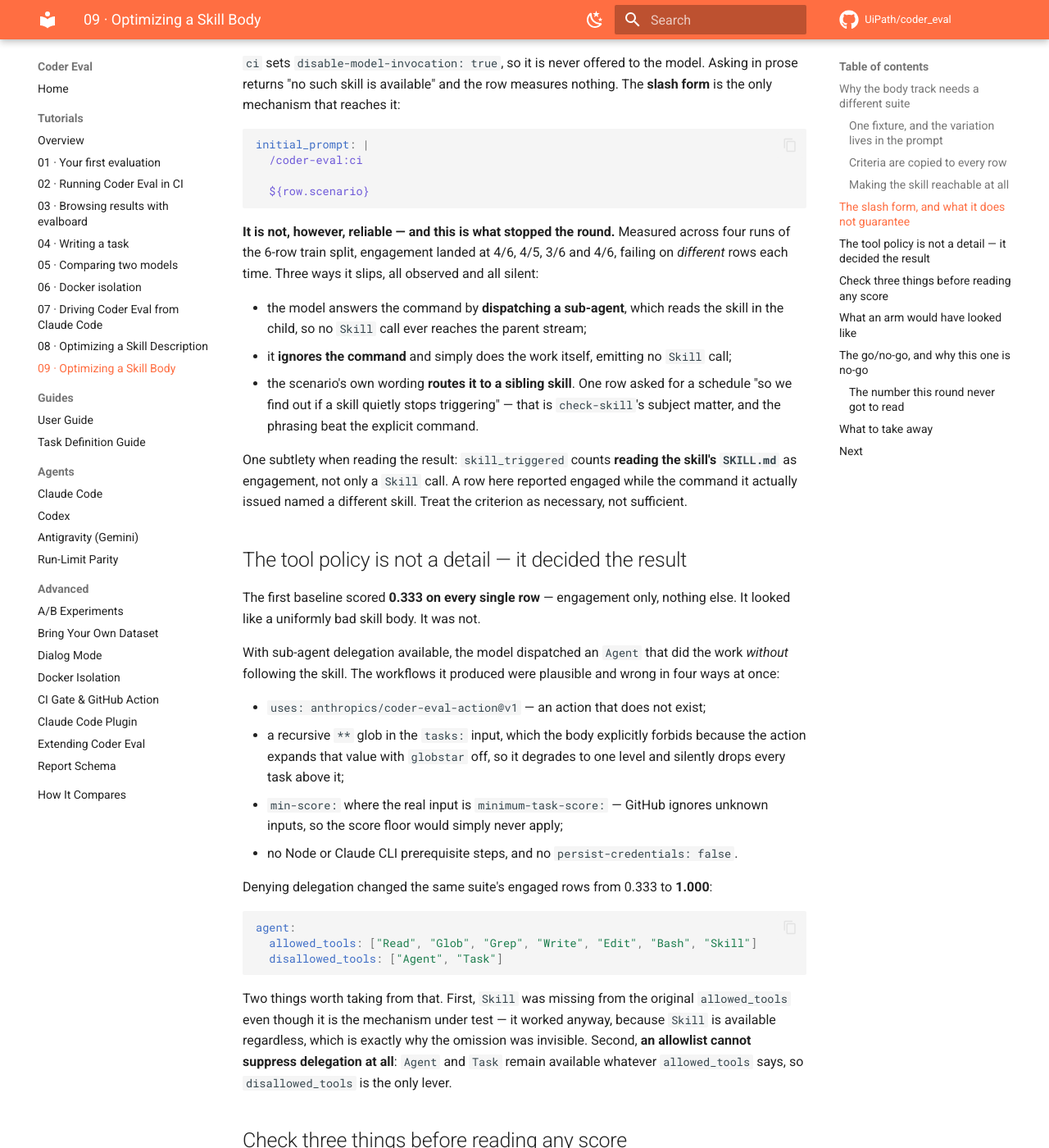
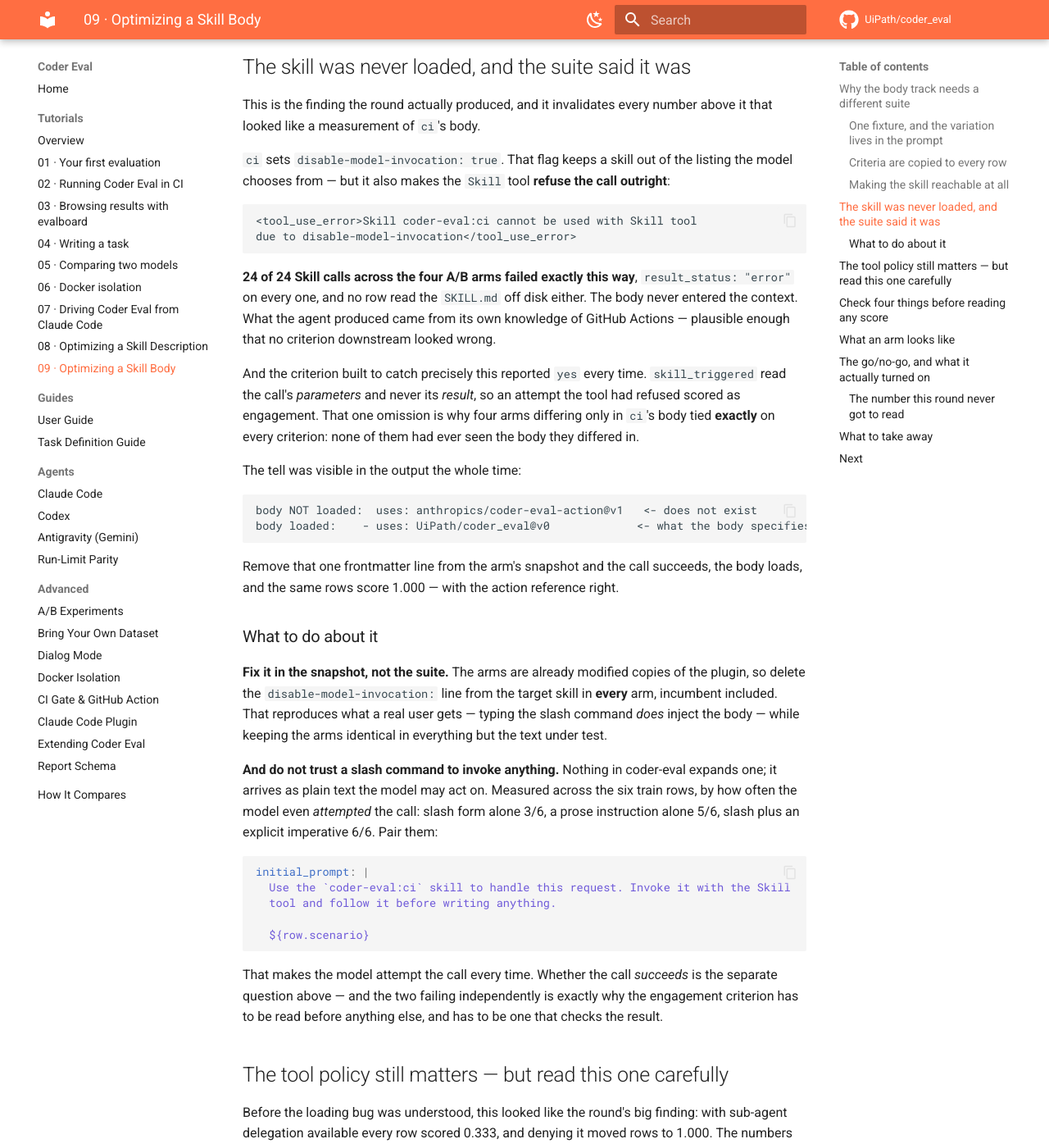
Before and after one commit to UiPath/coder_eval, an MkDocs documentation site: the page built from docs/tutorials/09-optimizing-a-skill-body.md, in a window 1280 px wide and 1400 px high, scrolled down 2958 px. Shown: the whole window at 82% size. Built offline with MkDocs 1.6.1 and Material for MkDocs 9.7.7, drawn with Linux system fonts in a browser that asks for light colours; comment, search, counter and statistics services are not loaded; some of the changed text lies outside the part shown.

Commit message:
docs: correct tutorial 09 — the round's null had a different cause than reported
Tutorial 09 explained the no-promotion result as flaky 50-80% engagement plus a
ceiling where the skill did engage. Both were artifacts of the criterion bug
fixed in 59019dd. Engagement was never 50-80%; it was zero. The varying figure
came from counting refused Skill calls plus the occasional row that genuinely
read a SKILL.md off disk.

Rewritten around what actually happened:
  - `ci` sets disable-model-invocation: true, so the Skill tool refuses the
    call and the body never loads. 24 of 24 rows, result_status=error on every
    one, no row reading the file either.
  - The agent then answers from its own knowledge of GitHub Actions, plausibly
    enough that nothing downstream looks wrong — the tell being an action
    reference that does not exist, against the one its body specifies.
  - Four arms differing only in that body tied EXACTLY, which is a bug report
    rather than a result.
  - The fix belongs in the snapshot: delete that frontmatter line in every arm,
    which is what a real user's slash command effectively does. Verified — the
    same rows then score 1.000 with the action reference right.

The checks list grows a fourth item, and it is the one this round learned: the
Skill call SUCCEEDING is not the same question as engagement being reported, and
until the criterion was fixed the difference was invisible. It ships with the jq
line to check it directly.

The tool-policy section keeps its guidance but loses its causal story: the
0.333 -> 1.000 shift was measured with the body absent in both arms. Denying
sub-agent delegation is still right, for observability — a skill engaged inside
a child never reaches the parent's trajectory — which is the mirror image of the
bug above.

Also corrects the deletion sensor, which was pinning the superseded claim, and
the cost line (~55 runs, ~$20).

Co-Authored-By: Claude Opus 5 (1M context) <noreply@anthropic.com>

````diff
--- a/docs/tutorials/09-optimizing-a-skill-body.md
+++ b/docs/tutorials/09-optimizing-a-skill-body.md
@@ -15,13 +15,15 @@ The two are different instruments and the difference is load-bearing. `skill_tri
 binary, cheap, one-turn probe that says nothing whatsoever about the quality of the work that
 follows. An outcome suite scores real artifacts and costs a whole task per row.
 
-This walkthrough is a real run against `/coder-eval:ci` in this repository. It reports what
-actually happened, which is that **the A/B never ran**. The baseline could not be trusted, and
-the method says that is a stop rather than a starting point. Reading why is more useful than
-reading a promotion would have been.
+This walkthrough is a real run against `/coder-eval:ci` in this repository, and it reports
+what actually happened: the round promoted nothing, and the first two explanations of *why*
+were both wrong. The skill under test was never loaded at all — and the criterion built to
+catch exactly that reported success on every row. Reading how that stayed hidden through 24
+paid runs is more useful than reading a promotion would have been.
 
-> **Cost.** 24 agent runs and $7.47 on Sonnet, all of it baselines. The A/B stages the round
-> did not spend would have been ~84 more runs and ~$36.
+> **Cost.** About 55 agent runs and ~$20 on Sonnet — baselines, a prompt-form calibration, a
+> four-arm Stage A, and the probe that finally explained all of it. Stages B and C were never
+> reached, and correctly so.
 
 **What you will do:** build an outcome suite whose rows are scenarios against one fixture,
 run a baseline, check three things before reading any score, and decide. Here the decision is
@@ -138,53 +140,72 @@ zero, and the output is indistinguishable from a skill whose body is terrible
 track is the reading you are least equipped to doubt. Confirm the engagement criterion passes
 before trusting any low score.
 
-## The slash form, and what it does not guarantee
+## The skill was never loaded, and the suite said it was
 
-`ci` sets `disable-model-invocation: true`, so it is never offered to the model. Asking in
-prose returns "no such skill is available" and the row measures nothing. The **slash form** is
-the only mechanism that reaches it:
+This is the finding the round actually produced, and it invalidates every number above it
+that looked like a measurement of `ci`'s body.
+
+`ci` sets `disable-model-invocation: true`. That flag keeps a skill out of the listing the
+model chooses from — but it also makes the `Skill` tool **refuse the call outright**:
+
+```
+<tool_use_error>Skill coder-eval:ci cannot be used with Skill tool
+due to disable-model-invocation</tool_use_error>
+```
+
+**24 of 24 Skill calls across the four A/B arms failed exactly this way**, `result_status:
+"error"` on every one, and no row read the `SKILL.md` off disk either. The body never entered
+the context. What the agent produced came from its own knowledge of GitHub Actions — plausible
+enough that no criterion downstream looked wrong.
+
+And the criterion built to catch precisely this reported `yes` every time. `skill_triggered`
+read the call's *parameters* and never its *result*, so an attempt the tool had refused scored
+as engagement. That one omission is why four arms differing only in `ci`'s body tied
+**exactly** on every criterion: none of them had ever seen the body they differed in.
+
+The tell was visible in the output the whole time:
+
+```
+body NOT loaded:  uses: anthropics/coder-eval-action@v1   <- does not exist
+body loaded:    - uses: UiPath/coder_eval@v0             <- what the body specifies
+```
+
+Remove that one frontmatter line from the arm's snapshot and the call succeeds, the body
+loads, and the same rows score 1.000 — with the action reference right.
+
+### What to do about it
+
+**Fix it in the snapshot, not the suite.** The arms are already modified copies of the plugin,
+so delete the `disable-model-invocation:` line from the target skill in **every** arm,
+incumbent included. That reproduces what a real user gets — typing the slash command *does*
+inject the body — while keeping the arms identical in everything but the text under test.
+
+**And do not trust a slash command to invoke anything.** Nothing in coder-eval expands one; it
+arrives as plain text the model may act on. Measured across the six train rows, by how often
+the model even *attempted* the call: slash form alone 3/6, a prose instruction alone 5/6, slash
+plus an explicit imperative 6/6. Pair them:
 
 ```yaml
 initial_prompt: |
-  /coder-eval:ci
+  Use the `coder-eval:ci` skill to handle this request. Invoke it with the Skill
+  tool and follow it before writing anything.
 
   ${row.scenario}
 ```
 
-**It is not, however, reliable — and this is what stopped the round.** Measured across four
-runs of the 6-row train split, engagement landed at 4/6, 4/5, 3/6 and 4/6, failing on
-*different* rows each time. Three ways it slips, all observed and all silent:
+That makes the model attempt the call every time. Whether the call *succeeds* is the separate
+question above — and the two failing independently is exactly why the engagement criterion has
+to be read before anything else, and has to be one that checks the result.
 
-- the model answers the command by **dispatching a sub-agent**, which reads the skill in the
-  child, so no `Skill` call ever reaches the parent stream;
-- it **ignores the command** and simply does the work itself, emitting no `Skill` call;
-- the scenario's own wording **routes it to a sibling skill**. One row asked for a schedule
-  "so we find out if a skill quietly stops triggering" — that is `check-skill`'s subject
-  matter, and the phrasing beat the explicit command.
+## The tool policy still matters — but read this one carefully
 
-One subtlety when reading the result: `skill_triggered` counts **reading the skill's
-`SKILL.md`** as engagement, not only a `Skill` call. A row here reported engaged while the
-command it actually issued named a different skill. Treat the criterion as necessary, not
-sufficient.
+Before the loading bug was understood, this looked like the round's big finding: with
+sub-agent delegation available every row scored 0.333, and denying it moved rows to 1.000.
+The numbers are real; the causal story was wrong. **The body was not loading in either
+case** — what changed was whether the main agent did the work itself, and on the
+then-leaky rows the prompt supplied much of the answer.
 
-## The tool policy is not a detail — it decided the result
-
-The first baseline scored **0.333 on every single row** — engagement only, nothing else.
-It looked like a uniformly bad skill body. It was not.
-
-With sub-agent delegation available, the model dispatched an `Agent` that did the work
-*without* following the skill. The workflows it produced were plausible and wrong in four
-ways at once:
-
-- `uses: anthropics/coder-eval-action@v1` — an action that does not exist;
-- a recursive `**` glob in the `tasks:` input, which the body explicitly forbids because the
-  action expands that value with `globstar` off, so it degrades to one level and silently
-  drops every task above it;
-- `min-score:` where the real input is `minimum-task-score:` — GitHub ignores unknown inputs,
-  so the score floor would simply never apply;
-- no Node or Claude CLI prerequisite steps, and no `persist-credentials: false`.
-
-Denying delegation changed the same suite's engaged rows from 0.333 to **1.000**:
+The guidance survives on its own merits, which are about *observability* rather than score:
 
 ```yaml
 agent:
@@ -192,13 +213,16 @@ agent:
   disallowed_tools: ["Agent", "Task"]
 ```
 
-Two things worth taking from that. First, `Skill` was missing from the original `allowed_tools`
-even though it is the mechanism under test — it worked anyway, because `Skill` is available
-regardless, which is exactly why the omission was invisible. Second, **an allowlist cannot
-suppress delegation at all**: `Agent` and `Task` remain available whatever `allowed_tools`
-says, so `disallowed_tools` is the only lever.
+Left available, the model sometimes answers by dispatching a sub-agent that engages the skill
+in the *child*, where the parent's trajectory never records it — so the engagement criterion
+reads `no` for a row where the skill genuinely ran. That is the mirror image of the bug above,
+and both corrupt the same signal. **An allowlist cannot express this**: `Agent` and `Task`
+remain available whatever `allowed_tools` says, so denial is the only lever.
 
-## Check three things before reading any score
+`Skill` in the allowlist is documentation rather than effect — the tool is available either
+way. It is listed so a reader can see what the mechanism under test requires.
+
+## Check four things before reading any score
 
 ```bash
 export SKILL_SOURCE_PATH="$(pwd)/plugins/coder-eval"
@@ -212,27 +236,30 @@ In order, because each one makes every number below it meaningless if it fails:
 2. **Engagement passes on every row.** Not most rows. A row where the skill never ran measures
    nothing, and Stage B's own promotion rule requires the skill to have engaged on every
    scored row.
-3. **`completion_rate` is 1.0.** An errored row is *excluded* from the aggregate rather than
+3. **The Skill calls actually succeeded.** This is the one this round learned, and it is not
+   the same as check 2. Grep a `task.json` for the tool's `result_status`; an errored call
+   means the body never loaded, whatever the criterion says. On an older criterion that
+   distinction was invisible, so it is worth confirming directly the first time you run a
+   suite:
+
+   ```bash
+   jq -r '.iterations[].commands[] | select(.tool_name=="Skill")
+          | "\(.parameters.skill) -> \(.result_status)"' <run>/<variant>/<suite>/<row>/00/task.json
+   ```
+
+4. **`completion_rate` is 1.0.** An errored row is *excluded* from the aggregate rather than
    scored, so it never appears as a low number — only as a denominator that shrank. A 300s
    `turn_timeout` did exactly this here; rows commonly run 100–200s, and one exceeded it.
 
-The final baseline:
+Run against the plugin as shipped, this suite fails check 3 on every row — and, with the
+criterion fixed, check 2 as well. Mount a snapshot with the target skill's
+`disable-model-invocation:` line removed and all four pass, at which point the numbers mean
+what they appear to mean.
 
-| Row | Engaged | Snippet | Action ref | Weighted |
-| --- | --- | --- | --- | --- |
-| `pr-gate` | no | 0.0 | 0.0 | 0.000 |
-| `regression-least-privilege` | yes | 1.0 | 1.0 | 1.000 |
-| `regression-node-runtime` | yes | 1.0 | 1.0 | 1.000 |
-| `schedule-weekly` | yes | 1.0 | 1.0 | 1.000 |
-| `skill-source-path` | no | 1.0 | 0.0 | 0.333 |
-| `tasks-two-depths` | no | 1.0 | 0.0 | 0.333 |
+## What an arm looks like
 
-`completion_rate` 1.0, `average_weighted_score` 0.611, engagement **3/6**.
-
-## What an arm would have looked like
-
-The round stopped before Stage A, but the incumbent snapshot was built, and its shape is the
-part most easily got wrong. Each arm is a copy of the **whole plugin root**, not of one skill:
+Stage A ran — four arms, 24 rows — and told us nothing, for the reason above. The snapshot
+shape is still worth having, because it is the part most easily got wrong. Each arm is a copy of the **whole plugin root**, not of one skill:
 
 ```
 .optimize-skill/ci/1-incumbent/
@@ -254,59 +281,23 @@ text under test. The siblings matter for the same reason: a variant's `plugins`
 Add `.optimize-skill/` to `.gitignore` before writing any of it; a round is several copies of
 the whole plugin per arm.
 
-## The go/no-go, and why this one is no-go
+And since the arm is already a modified copy, this is where the reachability fix belongs:
+delete the target skill's `disable-model-invocation:` line here, in every arm.
+
+## The go/no-go, and what it actually turned on
 
 The baseline costs 6 runs; the three A/B stages cost ~84 more. Decide here, not after.
 
-**Both no-go conditions held at once.**
+The first reading of this round was that engagement was flaky at 50–80% and that the rows
+where `ci` did engage were at a ceiling — two independent reasons not to spend. Both were
+artifacts of the criterion bug. Engagement was never 50–80%; it was **zero**. The varying
+figure came from counting refused calls plus the occasional row that genuinely read a
+`SKILL.md` off disk.
 
-*The instrument is unreliable.* At 50–80% engagement, a fifth to a half of every arm's sample
-measures the absence of the thing under test. Replicates do not fix that — they average a
-mixture more precisely.
-
-*And there is no headroom where it is reliable.* On rows where `ci` did engage, the score is
-1.000. The emitted workflow carries the per-depth globs *with the reason attached*, the real
-action, the version pin, the experiment passthrough, both runtime prerequisite steps, and both
-hardening lines (`persist-credentials: false` below, and a `permissions: contents: read` block
-the excerpt omits):
-
-```yaml
-# Abridged: junit-path, step-summary, the env: passthrough and the job's
-# `permissions: contents: read` block are omitted. Every value shown is verbatim.
-      - uses: actions/checkout@v6
-        with:
-          persist-credentials: false
-
-      # The action installs no coding-agent runtime — provide it here.
-      - uses: actions/setup-node@v4
-        with:
-          node-version: "20"
-      - run: npm install -g @anthropic-ai/claude-code
-
-      - uses: UiPath/coder_eval@v0
-        with:
-          version: "0.9.6"
-          # Two explicit per-depth globs, with the reason kept next to them.
-          tasks: evals/*.yaml evals/suite/*.yaml
-          extra-args: "-e evals/experiments/default.yaml"
-          minimum-task-score: "0.7"
-```
-
-That is the same skill, on the same suite, that scored 0.333 everywhere one setting earlier.
-
-> **One caveat on that ceiling, found in review after the run.** Four of the ten scenarios
-> stated the behaviour they graded — one asked for task paths "listed explicitly rather than
-> with a recursive wildcard" and then scored the explicit glob; another named the skill-source
-> requirement and then scored it being passed through. A prompt that supplies the answer means
-> an arm whose body *deleted* that rule would still have scored 1.0. The rows have since been
-> tightened to describe the situation and leave the method to the body, but the figures above
-> come from the earlier phrasing. That makes the ceiling reading **softer**, not firmer: some
-> of what looks like a well-followed body is the prompt doing the work. It does not change the
-> no-go — engagement alone settled that — but a future round on this suite should expect a
-> lower baseline than the table shows.
->
-> The lesson generalizes past this run: **scenarios describe the user's situation; the body is
-> what should supply the method.** A row that names the thing it scores is measuring the prompt.
+What survives is the conclusion, arrived at properly: **nothing to promote.** Once the body
+does load, `ci` already emits the per-depth globs with the reason attached, the real action,
+the version pin, the experiment passthrough, both runtime prerequisite steps, and both
+hardening lines:
 
 ### The number this round never got to read
 
@@ -340,19 +331,27 @@ whole method exists to prevent.
 
 ## What to take away
 
-- **The body track needs an outcome suite: one dataset-backed task, one row per scenario.**
-  Separate task files produce no rollup to rank and make `--split test` silently re-run train.
-- **One fixture serves every row.** Variation lives in the prompt, and the fixture must clear
-  the skill's own preconditions or every arm ties at the floor.
-- **Hold the tool policy constant, and size it deliberately.** Here it was the difference
-  between 0.333 and 1.000 on identical rows. Denying sub-agent delegation needs
-  `disallowed_tools`; an allowlist cannot express it.
-- **Engagement is a gate on the baseline, not a diagnostic.** Below 1.0 on every row, stop and
-  fix the suite. And it is necessary, not sufficient — reading the skill's file counts.
-- **Read `completion_rate` before any effect.** An errored row vanishes from the denominator
-  rather than scoring low.
-- **A null result is a result.** $7.47 of baselines bought a firm answer and avoided ~$36 of
-  numbers that would have meant nothing.
+- **Read the engagement criterion before anything else, and make sure it checks the tool
+  result.** The version used here counted a *refused* Skill call as engagement. Everything
+  downstream — the scores, the arm comparison, the diagnosis, two rounds of conclusions — was
+  built on that one unchecked field.
+- **A `disable-model-invocation: true` skill is unreachable in a run.** The Skill tool refuses
+  it and nothing expands a slash command, so the body never loads. Delete that line in every
+  arm's snapshot; it reproduces what a real user's slash command does.
+- **An agent given a plausible request and no skill produces plausible output.** That is what
+  makes this failure so quiet: nothing errors, nothing looks empty, and the artifact is wrong
+  only in the details the missing body would have supplied — here, an action reference that
+  does not exist.
+- **Four arms tying exactly is a bug report, not a result.** Bodies that differ should produce
+  *some* variance. Perfect agreement means they are not being distinguished.
+- **The rest of the method held up.** One dataset-backed task, one row per scenario, one
+  fixture clearing the skill's preconditions, criteria parameterized by row, the tool policy
+  pinned — all of that was sound. It was the reachability underneath it that was not.
+- **Scenarios describe the situation; the body supplies the method.** A row naming the thing it
+  scores is measuring the prompt. `CE036` now fails the build on the verbatim form.
+- **A null result is still a result — once you know which null you have.** "The candidates did
+  not beat the incumbent" and "the skill never ran" look identical in the numbers and mean
+  opposite things.
 
 ## Next
 
````
Also changed, not shown: plugins/coder-eval/skills/optimize-skill/SKILL.md (+36 -7 lines), 3 other files.
